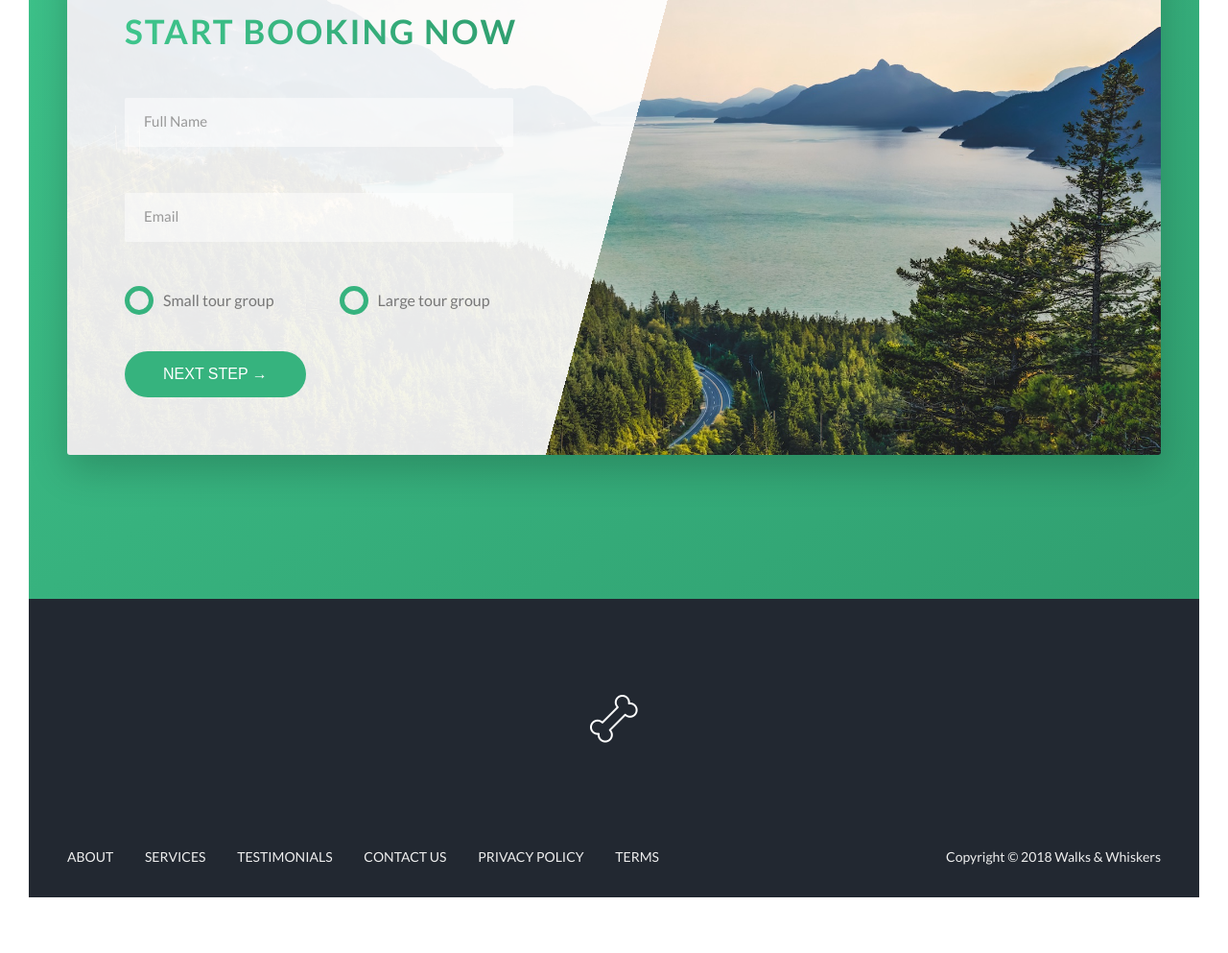
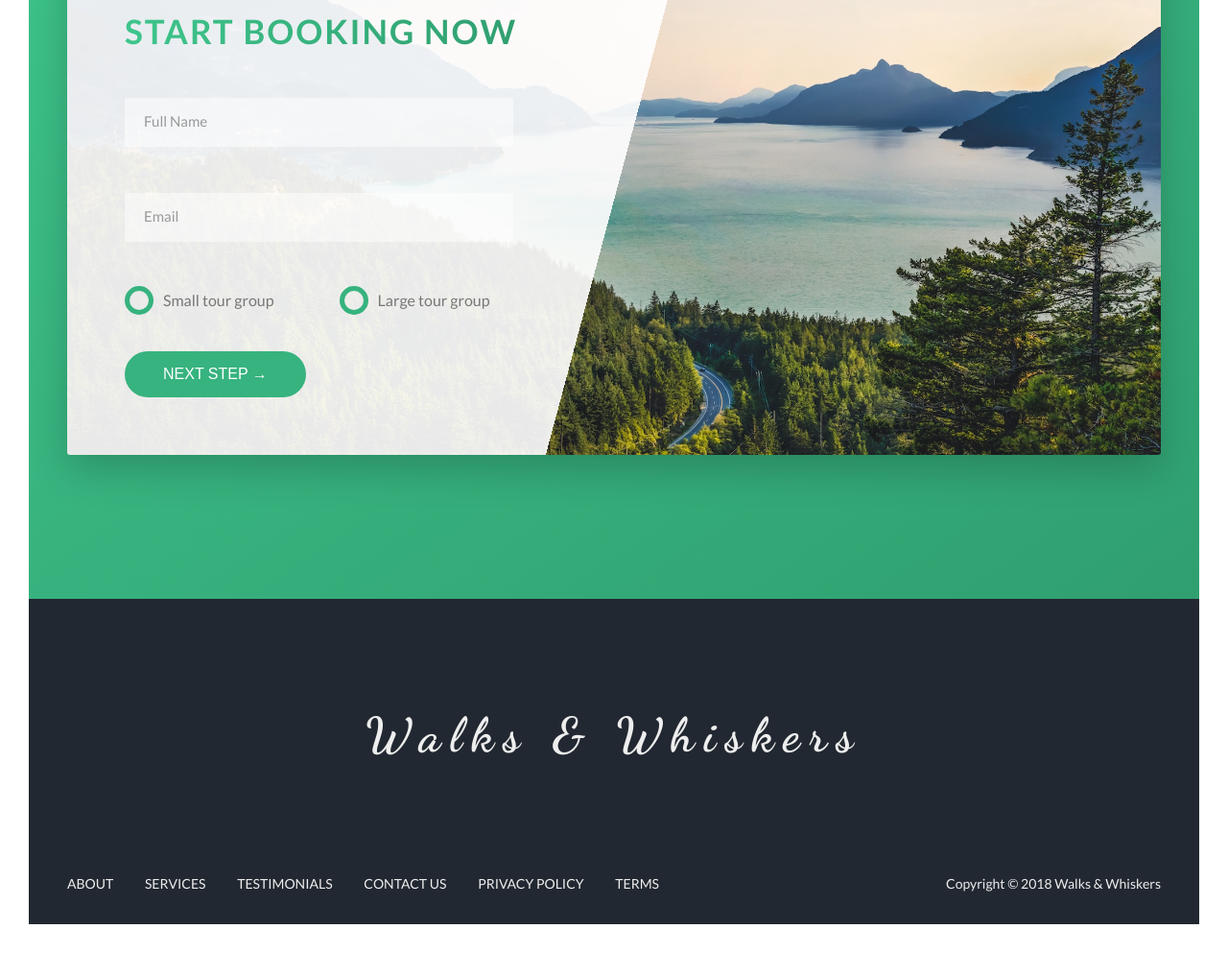
Before and after one commit to pahiggins/walks-and-whiskers, a website: page index.html in a window 1280 px wide. Shown: the part 5250-6243 px from the top of the page at 96% size. Before the commit the page ends 6215 px from the top, so only its background shows below. Drawn offline with Linux system fonts and the light colour scheme.

Commit message:
Updating footer logo text

```diff
--- a/index.html
+++ b/index.html
@@ -318,10 +318,11 @@
 
         <footer class="footer">
             <div class="footer__logo-box">
-                <picture class="footer__logo">
+                <!-- <picture class="footer__logo">
                     <source srcset="img/logo-white.png 1x, img/logo-white.png.png 2x" media="(max-width: 37.5em)" src="img/img/logo-white.png">
                     <img srcset="img/logo-white.png 1x, img/logo-white.png 2x" alt="Full logo" class="footer__logo">
-                </picture>
+                </picture> -->
+                <span class="footer__logo-text">Walks & Whiskers</span>
             </div>
             <div class="row">
                 <div class="col-2-of-3">
--- a/sass/layout/_footer.scss
+++ b/sass/layout/_footer.scss
@@ -20,6 +20,18 @@
     &__logo {
         height: auto;
         width: 5rem;
+    }
+
+    &__logo-text {
+        font-family: 'Dancing Script', cursive;
+        font-size: 5rem;
+        font-weight: 700;
+        letter-spacing: 1rem;
+
+        @include respond(phone) {
+            font-size: 4rem;
+            letter-spacing: 1rem;
+        }
     }
 
     &__navigation {
```
Also changed, not shown: css/style.css, img/hero-2.jpg (added).
